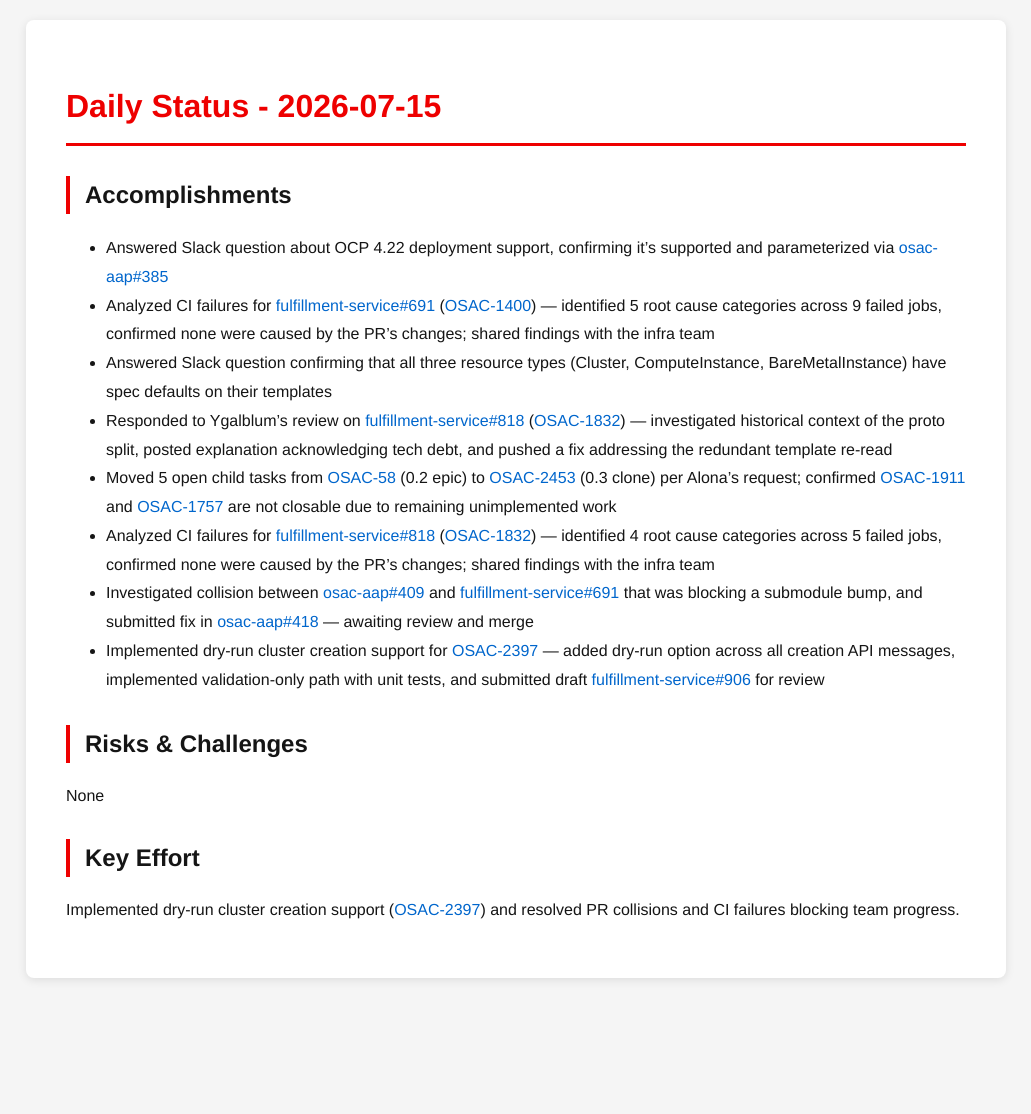
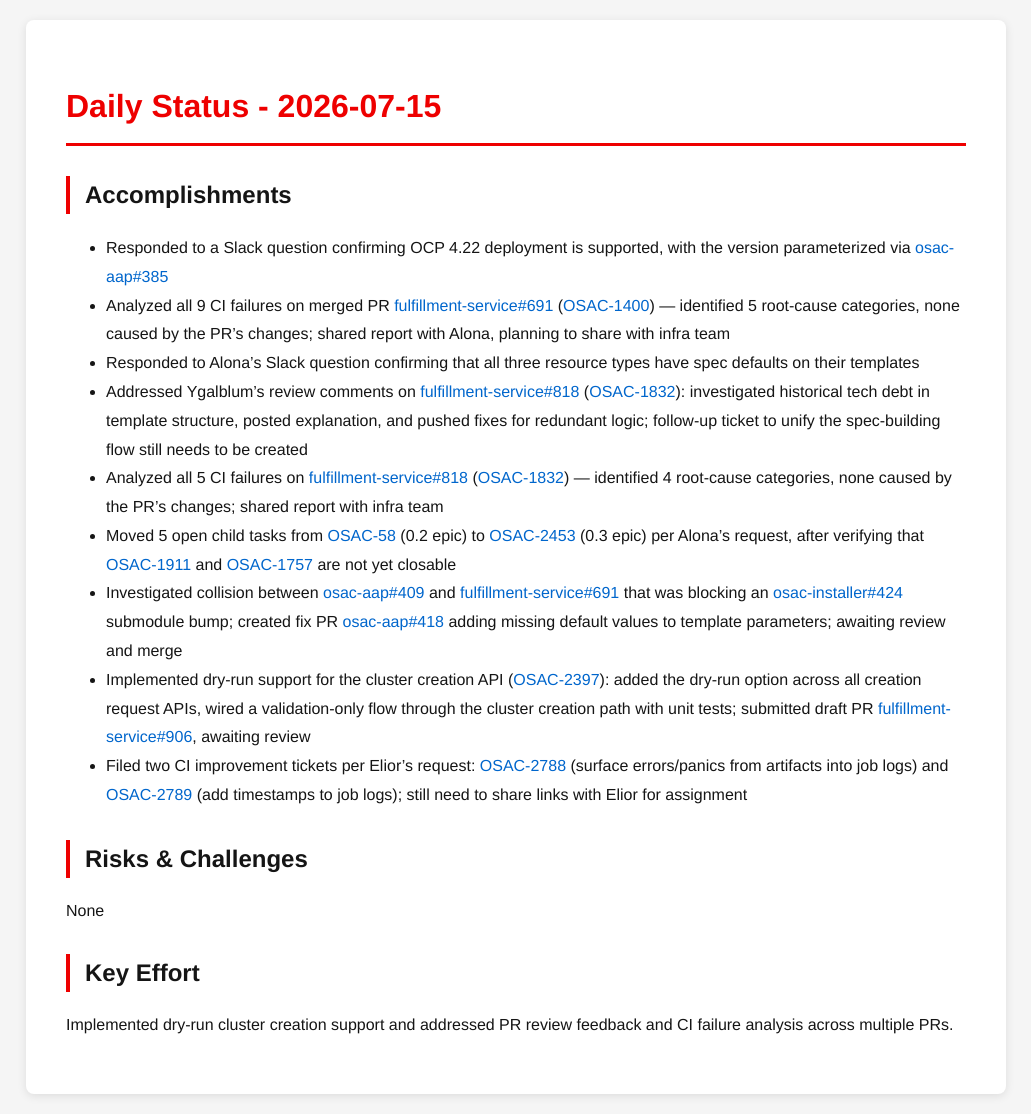
Before and after one commit to tzvatot/daily-status, a Jekyll site: the page built from 2026-07-15.md, in a window 1280 px wide. Shown: the whole page, without its empty margins (124-1155 px from the left). Built offline with Jekyll 4.4.1, drawn with Linux system fonts in a browser that asks for light colours; before the commit the page ends 998 px from its top, so only the background shows below that.

Commit message:
Daily status update - 2026-07-15

```diff
--- a/2026-07-15.md
+++ b/2026-07-15.md
@@ -7,17 +7,19 @@
 # Daily Status - 2026-07-15
 
 ## Accomplishments
-- Answered Slack question about OCP 4.22 deployment support, confirming it's supported and parameterized via [osac-aap#385](https://github.com/osac-project/osac-aap/pull/385)
-- Analyzed CI failures for [fulfillment-service#691](https://github.com/osac-project/fulfillment-service/pull/691) ([OSAC-1400](https://redhat.atlassian.net/browse/OSAC-1400)) — identified 5 root cause categories across 9 failed jobs, confirmed none were caused by the PR's changes; shared findings with the infra team
-- Answered Slack question confirming that all three resource types (Cluster, ComputeInstance, BareMetalInstance) have spec defaults on their templates
-- Responded to Ygalblum's review on [fulfillment-service#818](https://github.com/osac-project/fulfillment-service/pull/818) ([OSAC-1832](https://redhat.atlassian.net/browse/OSAC-1832)) — investigated historical context of the proto split, posted explanation acknowledging tech debt, and pushed a fix addressing the redundant template re-read
-- Moved 5 open child tasks from [OSAC-58](https://redhat.atlassian.net/browse/OSAC-58) (0.2 epic) to [OSAC-2453](https://redhat.atlassian.net/browse/OSAC-2453) (0.3 clone) per Alona's request; confirmed [OSAC-1911](https://redhat.atlassian.net/browse/OSAC-1911) and [OSAC-1757](https://redhat.atlassian.net/browse/OSAC-1757) are not closable due to remaining unimplemented work
-- Analyzed CI failures for [fulfillment-service#818](https://github.com/osac-project/fulfillment-service/pull/818) ([OSAC-1832](https://redhat.atlassian.net/browse/OSAC-1832)) — identified 4 root cause categories across 5 failed jobs, confirmed none were caused by the PR's changes; shared findings with the infra team
-- Investigated collision between [osac-aap#409](https://github.com/osac-project/osac-aap/pull/409) and [fulfillment-service#691](https://github.com/osac-project/fulfillment-service/pull/691) that was blocking a submodule bump, and submitted fix in [osac-aap#418](https://github.com/osac-project/osac-aap/pull/418) — awaiting review and merge
-- Implemented dry-run cluster creation support for [OSAC-2397](https://redhat.atlassian.net/browse/OSAC-2397) — added dry-run option across all creation API messages, implemented validation-only path with unit tests, and submitted draft [fulfillment-service#906](https://github.com/osac-project/fulfillment-service/pull/906) for review
+
+- Responded to a Slack question confirming OCP 4.22 deployment is supported, with the version parameterized via [osac-aap#385](https://github.com/osac-project/osac-aap/pull/385)
+- Analyzed all 9 CI failures on merged PR [fulfillment-service#691](https://github.com/osac-project/fulfillment-service/pull/691) ([OSAC-1400](https://redhat.atlassian.net/browse/OSAC-1400)) — identified 5 root-cause categories, none caused by the PR's changes; shared report with Alona, planning to share with infra team
+- Responded to Alona's Slack question confirming that all three resource types have spec defaults on their templates
+- Addressed Ygalblum's review comments on [fulfillment-service#818](https://github.com/osac-project/fulfillment-service/pull/818) ([OSAC-1832](https://redhat.atlassian.net/browse/OSAC-1832)): investigated historical tech debt in template structure, posted explanation, and pushed fixes for redundant logic; follow-up ticket to unify the spec-building flow still needs to be created
+- Analyzed all 5 CI failures on [fulfillment-service#818](https://github.com/osac-project/fulfillment-service/pull/818) ([OSAC-1832](https://redhat.atlassian.net/browse/OSAC-1832)) — identified 4 root-cause categories, none caused by the PR's changes; shared report with infra team
+- Moved 5 open child tasks from [OSAC-58](https://redhat.atlassian.net/browse/OSAC-58) (0.2 epic) to [OSAC-2453](https://redhat.atlassian.net/browse/OSAC-2453) (0.3 epic) per Alona's request, after verifying that [OSAC-1911](https://redhat.atlassian.net/browse/OSAC-1911) and [OSAC-1757](https://redhat.atlassian.net/browse/OSAC-1757) are not yet closable
+- Investigated collision between [osac-aap#409](https://github.com/osac-project/osac-aap/pull/409) and [fulfillment-service#691](https://github.com/osac-project/fulfillment-service/pull/691) that was blocking an [osac-installer#424](https://github.com/osac-project/osac-installer/pull/424) submodule bump; created fix PR [osac-aap#418](https://github.com/osac-project/osac-aap/pull/418) adding missing default values to template parameters; awaiting review and merge
+- Implemented dry-run support for the cluster creation API ([OSAC-2397](https://redhat.atlassian.net/browse/OSAC-2397)): added the dry-run option across all creation request APIs, wired a validation-only flow through the cluster creation path with unit tests; submitted draft PR [fulfillment-service#906](https://github.com/osac-project/fulfillment-service/pull/906), awaiting review
+- Filed two CI improvement tickets per Elior's request: [OSAC-2788](https://redhat.atlassian.net/browse/OSAC-2788) (surface errors/panics from artifacts into job logs) and [OSAC-2789](https://redhat.atlassian.net/browse/OSAC-2789) (add timestamps to job logs); still need to share links with Elior for assignment
 
 ## Risks & Challenges
 None
 
 ## Key Effort
-Implemented dry-run cluster creation support ([OSAC-2397](https://redhat.atlassian.net/browse/OSAC-2397)) and resolved PR collisions and CI failures blocking team progress.
+Implemented dry-run cluster creation support and addressed PR review feedback and CI failure analysis across multiple PRs.
```
